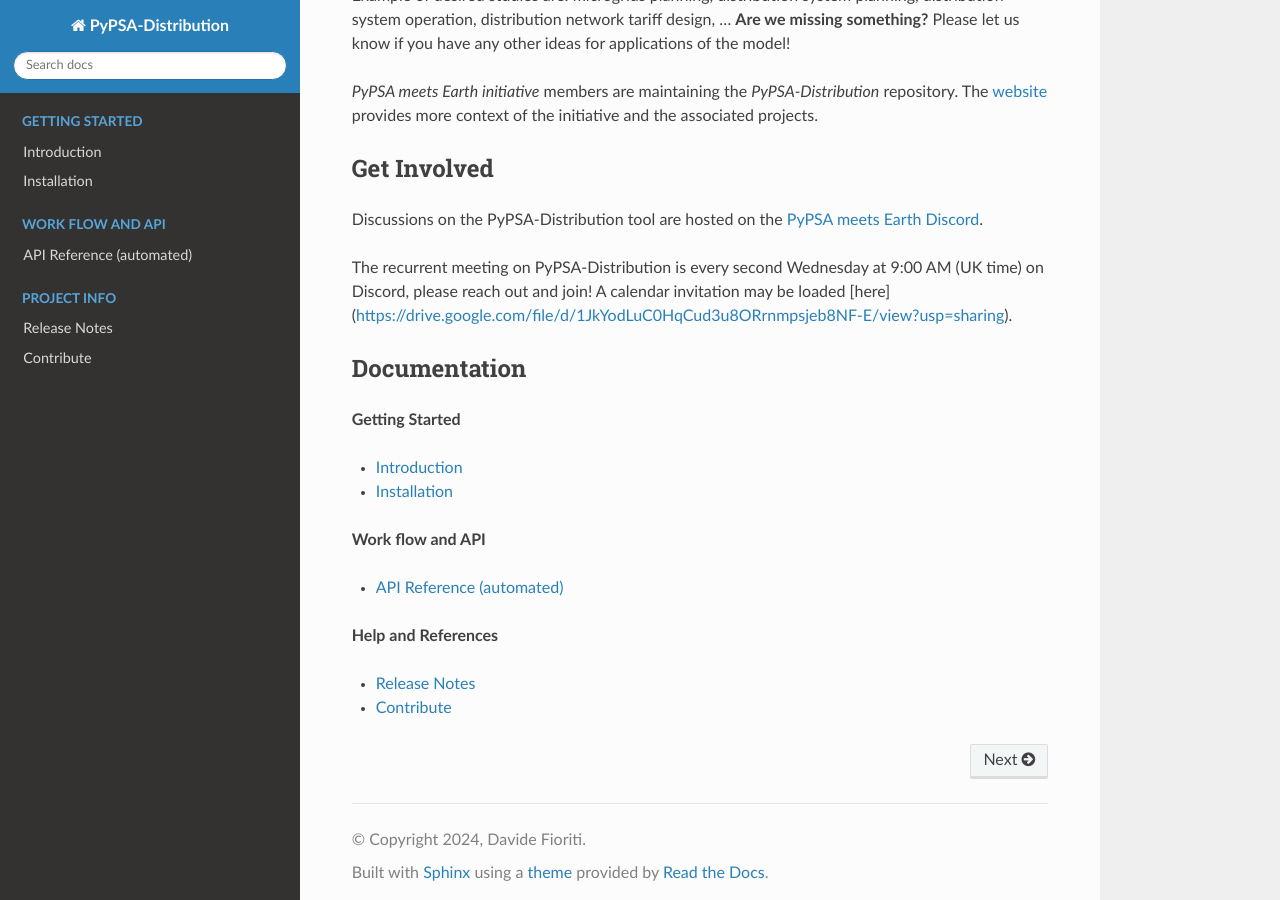
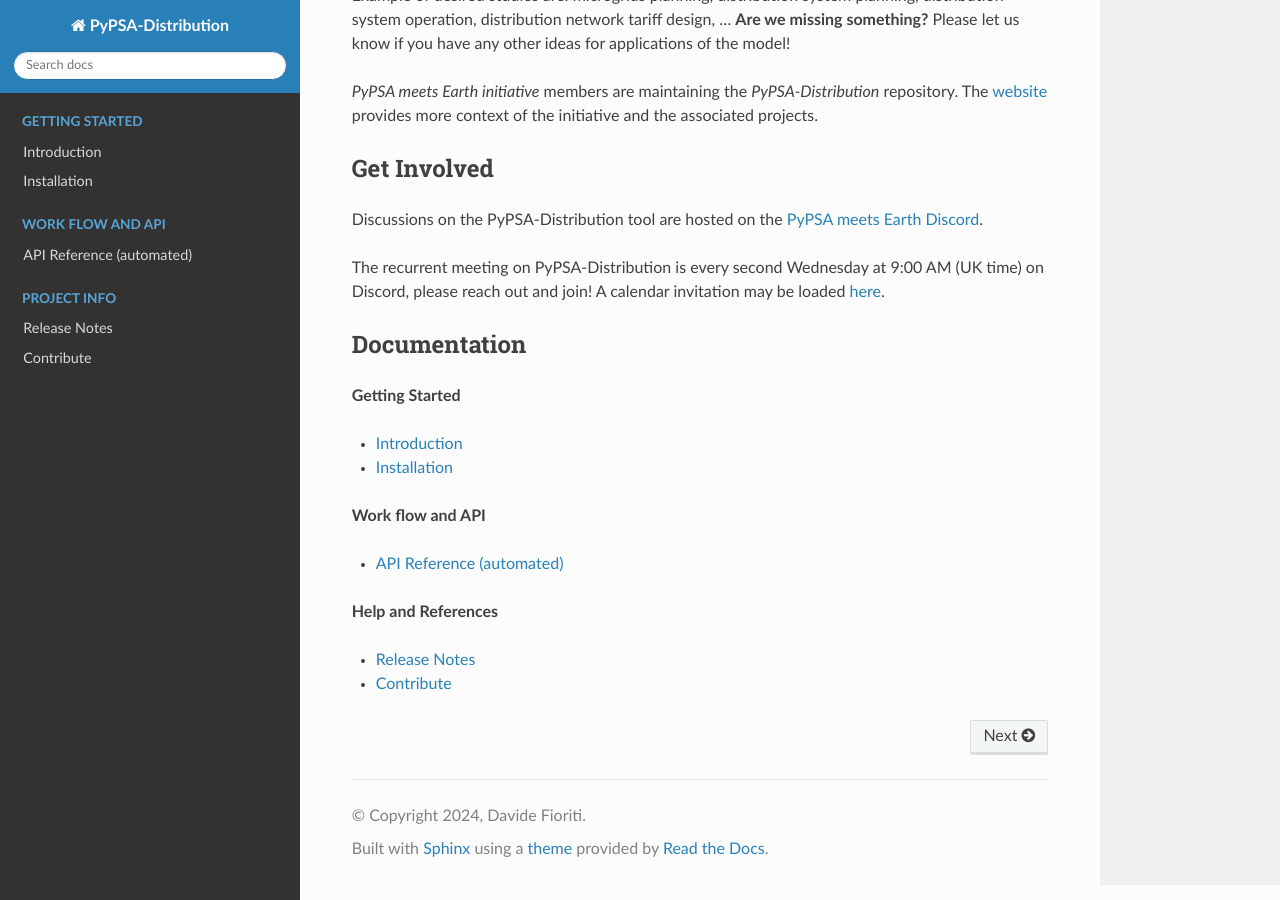
Before and after one commit to pypsa-meets-earth/pypsa-distribution, a Sphinx documentation site: the page built from doc/index.rst, in a window 1280 px wide and 900 px high, scrolled down 786 px. Built offline with Sphinx 7.4.7 and the Read the Docs theme 2.0.0, drawn with Linux system fonts in a browser that asks for light colours.

```diff
--- a/doc/index.rst
+++ b/doc/index.rst
@@ -66,7 +66,7 @@
 
 Discussions on the PyPSA-Distribution tool are hosted on the `PyPSA meets Earth Discord <https://discord.gg/AnuJBk23FU>`_.
 
-The recurrent meeting on PyPSA-Distribution is every second Wednesday at 9:00 AM (UK time) on Discord, please reach out and join! A calendar invitation may be loaded [here](https://drive.google.com/file/d/1JkYodLuC0HqCud3u8ORrnmpsjeb8NF-E/view?usp=sharing).
+The recurrent meeting on PyPSA-Distribution is every second Wednesday at 9:00 AM (UK time) on Discord, please reach out and join! A calendar invitation may be loaded `here <https://drive.google.com/file/d/1JkYodLuC0HqCud3u8ORrnmpsjeb8NF-E/view?usp=sharing>`_.
 
 =============
 Documentation
```
Also changed, not shown: README.md (+1 -1 lines).
